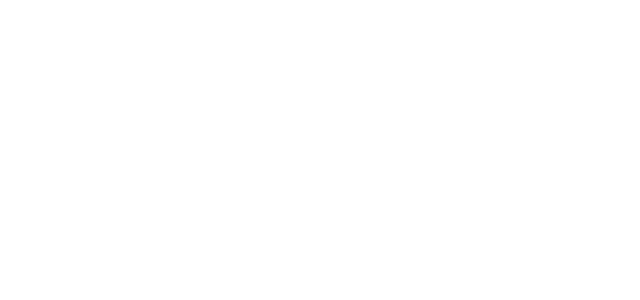
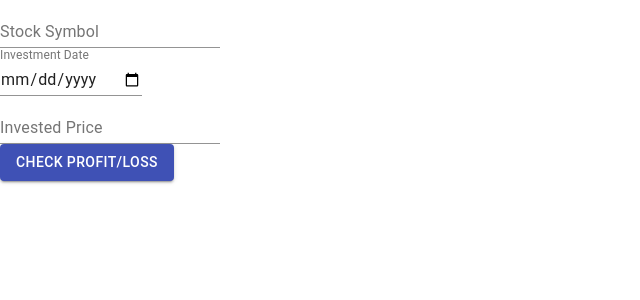
Before and after one commit to atmajitsahu100/myWealth, a React (Create React App) app in the folder client/: page /profitCalculator in a window 1280 px wide. Before the commit this address had no page. Shown: the top 300 px of the page, without its empty margins (0-640 px from the left). Built offline with nearby package versions, Linux system fonts and the light colour scheme; no server answers.

Commit message:
dashboard updated daily monthly yearly pichart done investment profit loss calculation + chart + graph

```diff
--- a/client/package.json
+++ b/client/package.json
@@ -6,6 +6,7 @@
     "@emotion/react": "^11.11.4",
     "@emotion/styled": "^11.11.5",
     "@material-ui/core": "^4.12.4",
+    "@material-ui/data-grid": "^4.0.0-alpha.37",
     "@mui/icons-material": "^5.15.15",
     "@mui/material": "^5.15.15",
     "@mui/x-charts": "^7.3.0",
@@ -13,9 +14,11 @@
     "@testing-library/react": "^13.4.0",
     "@testing-library/user-event": "^13.5.0",
     "axios": "^1.6.8",
+    "chart.js": "^2.9.4",
     "js-cookie": "^3.0.5",
     "jwt-decode": "^4.0.0",
     "react": "^18.2.0",
+    "react-chartjs-2": "^5.2.0",
     "react-cookie": "^7.1.4",
     "react-dom": "^18.2.0",
     "react-hot-toast": "^2.4.1",
--- a/client/src/App.js
+++ b/client/src/App.js
@@ -6,6 +6,7 @@
 import { Toaster } from "react-hot-toast";
 import { AuthProvider } from "./context/UserContext";
 import Dashboard from "./pages/Dashboard";
+import ProfitChecker from "./components/stockComponets/ProfitChecker";
 
 
 function App() {
@@ -17,6 +18,7 @@
           <Route path="/signup" element={<SignupPage />} />
           <Route path="/login" element={<LoginPage />} />
           <Route path="/dashboard" element={<Dashboard />} />
+          <Route path="/profitCalculator" element={<ProfitChecker />} />
         </Routes>
       </Router>
       <Toaster />
--- /dev/null
+++ b/client/src/components/stockComponets/ProfitChecker.jsx
@@ -0,0 +1,99 @@
+import React, { useState, useEffect } from 'react';
+import TextField from '@material-ui/core/TextField';
+import Button from '@material-ui/core/Button';
+import axios from 'axios';
+import { DataGrid } from '@material-ui/data-grid';
+
+const ProfitChecker = () => {
+  const [stockSymbol, setStockSymbol] = useState('');
+  const [investmentDate, setInvestmentDate] = useState('');
+  const [investedPrice, setInvestedPrice] = useState('');
+  const [todayPrice, setTodayPrice] = useState(null);
+  const [investmentDatePrice, setInvestmentDatePrice] = useState(null);
+  const [profitOrLoss, setProfitOrLoss] = useState(null);
+  const [chartData, setChartData] = useState([]);
+
+  useEffect(() => {
+    fetchStockPrices();
+  }, []); // Fetch data on component mount
+
+  const fetchStockPrices = async () => {
+    try {
+      const todayResponse = await axios.get(`https://www.alphavantage.co/query?function=TIME_SERIES_DAILY&symbol=${stockSymbol}&apikey=demo`);
+      const todayData = todayResponse.data['Time Series (Daily)'];
+      const todayPrice = parseFloat(todayData[Object.keys(todayData)[0]]['4. close']);
+
+      const investmentDateResponse = await axios.get(`https://www.alphavantage.co/query?function=TIME_SERIES_DAILY&symbol=${stockSymbol}&apikey=demo`);
+      const investmentDateData = investmentDateResponse.data['Time Series (Daily)'];
+      const investmentDatePrice = parseFloat(investmentDateData[investmentDate]['4. close']);
+
+      setTodayPrice(todayPrice);
+      setInvestmentDatePrice(investmentDatePrice);
+
+      // Calculate profit or loss
+      const profitOrLoss = todayPrice - investmentDatePrice;
+      setProfitOrLoss(profitOrLoss);
+
+      // Prepare data for chart
+      const chartData = Object.keys(investmentDateData).map((date, index) => ({
+        id: index, // Add unique id property
+        date,
+        price: parseFloat(investmentDateData[date]['4. close'])
+      }));
+      setChartData(chartData);
+    } catch (error) {
+      console.error(error);
+    }
+  };
+
+  const columns = [
+    { field: 'date', headerName: 'Date', flex: 1 },
+    { field: 'price', headerName: 'Price', flex: 1 }
+  ];
+
+  return (
+    <div>
+      <TextField
+        label="Stock Symbol"
+        value={stockSymbol}
+        onChange={(e) => setStockSymbol(e.target.value)}
+      />
+      <br />
+      <TextField
+        label="Investment Date"
+        type="date"
+        value={investmentDate}
+        onChange={(e) => setInvestmentDate(e.target.value)}
+        InputLabelProps={{
+          shrink: true,
+        }}
+      />
+      <br />
+      <TextField
+        label="Invested Price"
+        type="number"
+        value={investedPrice}
+        onChange={(e) => setInvestedPrice(e.target.value)}
+      />
+      <br />
+      <Button variant="contained" color="primary" onClick={fetchStockPrices}>
+        Check Profit/Loss
+      </Button>
+      <br />
+      {profitOrLoss !== null && (
+        <div>
+          <p>Today's Price: {todayPrice}</p>
+          <p>Investment Date Price: {investmentDatePrice}</p>
+          <p>Profit/Loss: {profitOrLoss}</p>
+        </div>
+      )}
+      {chartData.length > 0 && (
+        <div style={{ height: 400, width: '100%' }}>
+          <DataGrid rows={chartData} columns={columns} />
+        </div>
+      )}
+    </div>
+  );
+};
+
+export default ProfitChecker;
--- a/client/src/pages/Dashboard.jsx
+++ b/client/src/pages/Dashboard.jsx
@@ -23,6 +23,7 @@
 import MenuIcon from "@mui/icons-material/Menu";
 import ChevronLeftIcon from "@mui/icons-material/ChevronLeft";
 import NotificationsIcon from "@mui/icons-material/Notifications";
+import { PieChart } from "@mui/x-charts/PieChart";
 import { mainListItems, secondaryListItems } from "./dashboard/listItems";
 import Chart from "./dashboard/Chart";
 import Deposits from "./dashboard/Deposits";
@@ -106,6 +107,9 @@
     useContext(AuthContext);
   const [dailyExp, setDailyExp] = useState([]);
   const [balance, setBalance] = useState();
+  const [lifetime, setLifetime] = useState({fixedBillTotal : 0, dailyExpTotal : 0, investmentTotal : 0, })
+  const [monthly, setMonthly] = useState({fixedBillTotal : 0, dailyExpTotal : 0, investmentTotal : 0, })
+  const [yearly, setYearly] = useState({fixedBillTotal : 0, dailyExpTotal : 0, investmentTotal : 0, })
 
   const fetchUserDetail = async () => {
     if (!isAuthenticated) {
@@ -117,6 +121,61 @@
       setDailyExp(response.data.user.dailyExps);
       setBalance(response.data.user.balance);
       console.log(response.data.user);
+      const { fixedBills, dailyExps, investments } = response.data.user;
+      const fixedBillAmount = fixedBills.reduce((acc, bill) => acc + bill.cost, 0);
+      const dailyExpAmount = dailyExps.reduce((acc, exp) => acc + exp.cost, 0);
+      const investmentAmount = investments.reduce((acc, investment) => acc + investment.amount, 0);
+      setLifetime({fixedBillTotal : fixedBillAmount, dailyExpTotal : dailyExpAmount, investmentTotal : investmentAmount});
+
+      const currentMonth = new Date().getMonth() + 1;
+      const currentYear = new Date().getFullYear();
+
+      const monthlyData = {
+        fixedBillTotal: fixedBills.reduce((acc, exp) => {
+          const expMonth = new Date(exp.createdAt).getMonth() + 1;
+          const expYear = new Date(exp.createdAt).getFullYear();
+          return expMonth === currentMonth && expYear === currentYear
+            ? acc + exp.cost
+            : acc;
+        }, 0),
+        dailyExpTotal: dailyExps.reduce((acc, bill) => {
+          const billMonth = new Date(bill.createdAt).getMonth() + 1;
+          const billYear = new Date(bill.createdAt).getFullYear();
+          return billMonth === currentMonth && billYear === currentYear
+            ? acc + bill.cost
+            : acc;
+        }, 0),
+        investmentTotal: investments.reduce((acc, investment) => {
+          const investmentMonth = new Date(investment.date).getMonth() + 1;
+          const investmentYear = new Date(investment.date).getFullYear();
+          return investmentMonth === currentMonth && investmentYear === currentYear
+            ? acc + investment.amount
+            : acc;
+        }, 0),
+      };
+      setMonthly(monthlyData);
+
+      const yearlyData = {
+        fixedBillTotal: fixedBills.reduce((acc, exp) => {
+          const expYear = new Date(exp.createdAt).getFullYear();
+          return expYear === currentYear
+            ? acc + exp.cost
+            : acc;
+        }, 0),
+        dailyExpTotal: dailyExp.reduce((acc, bill) => {
+          const billYear = new Date(bill.createdAt).getFullYear();
+          return billYear === currentYear
+            ? acc + bill.cost
+            : acc;
+        }, 0),
+        investmentTotal: investments.reduce((acc, investment) => {
+          const investmentYear = new Date(investment.date).getFullYear();
+          return investmentYear === currentYear
+            ? acc + investment.amount
+            : acc;
+        }, 0),
+      };
+      setYearly(yearlyData);
       toast.success("user data fetched");
     } catch (error) {
       toast.error("something went wrong while user data fetching");
@@ -143,9 +202,22 @@
     fetchUserDetail();
   }, [navigate]);
 
+  const data = [
+    { id: 0, value: lifetime.fixedBillTotal, label: "Fixed Bills" },
+    { id: 1, value: lifetime.dailyExpTotal, label: "Daily Expenses" },
+    { id: 2, value: lifetime.investmentTotal, label: "Investments" },
+    { id: 3, value: balance, label: "Bank Balance" },
+  ];
+
+  const monthlyData = [
+    { id: 0, value: monthly.fixedBillTotal, label: "Fixed Bills" },
+    { id: 1, value: monthly.dailyExpTotal, label: "Daily Expenses" },
+    { id: 2, value: monthly.investmentTotal, label: "Investments" },
+    { id: 3, value: balance, label: "Bank Balance" },
+  ];
+
   return (
     <>
-
       <Box sx={{ display: "flex" }}>
         <CssBaseline />
         <AppBar position="absolute" open={open}>
@@ -227,7 +299,22 @@
                     height: 240,
                   }}
                 >
-                  <Chart />
+                  {/* <Chart /> */}
+                  <PieChart series={[ {
+                                data, highlightScope: { faded: "global", highlighted: "item", },
+                                faded: { innerRadius: 30, additionalRadius: -30, color: "gray", },
+                              }, ]}
+                  height={200}  />
+                  <PieChart series={[ {
+                                data : monthlyData, highlightScope: { faded: "global", highlighted: "item", },
+                                faded: { innerRadius: 30, additionalRadius: -30, color: "gray", },
+                              }, ]}
+                  height={200}  />
+                  <PieChart series={[ {
+                                data, highlightScope: { faded: "global", highlighted: "item", },
+                                faded: { innerRadius: 30, additionalRadius: -30, color: "gray", },
+                              }, ]}
+                  height={200}  />
                 </Paper>
               </Grid>
               {/* Recent Deposits */}
```
Also changed, not shown: 2 other files (tests, documents, lock files or other folders).
